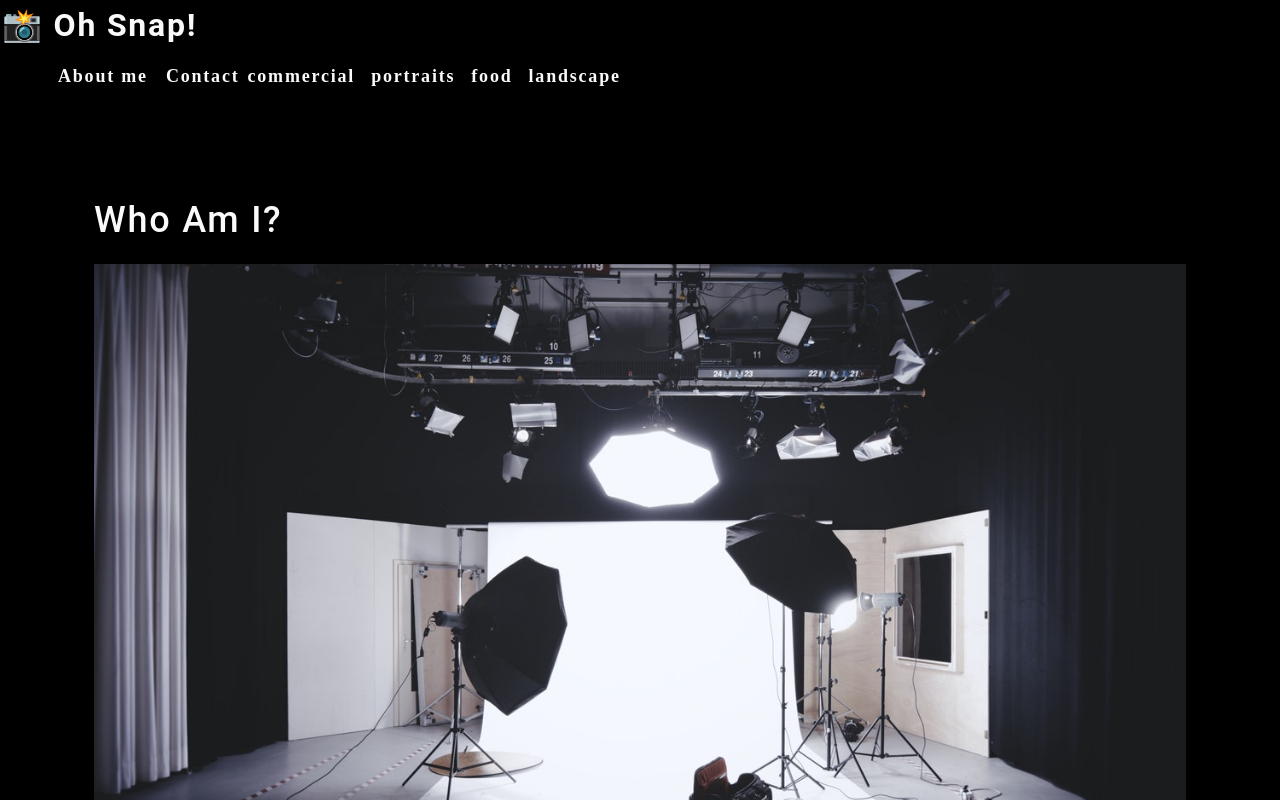
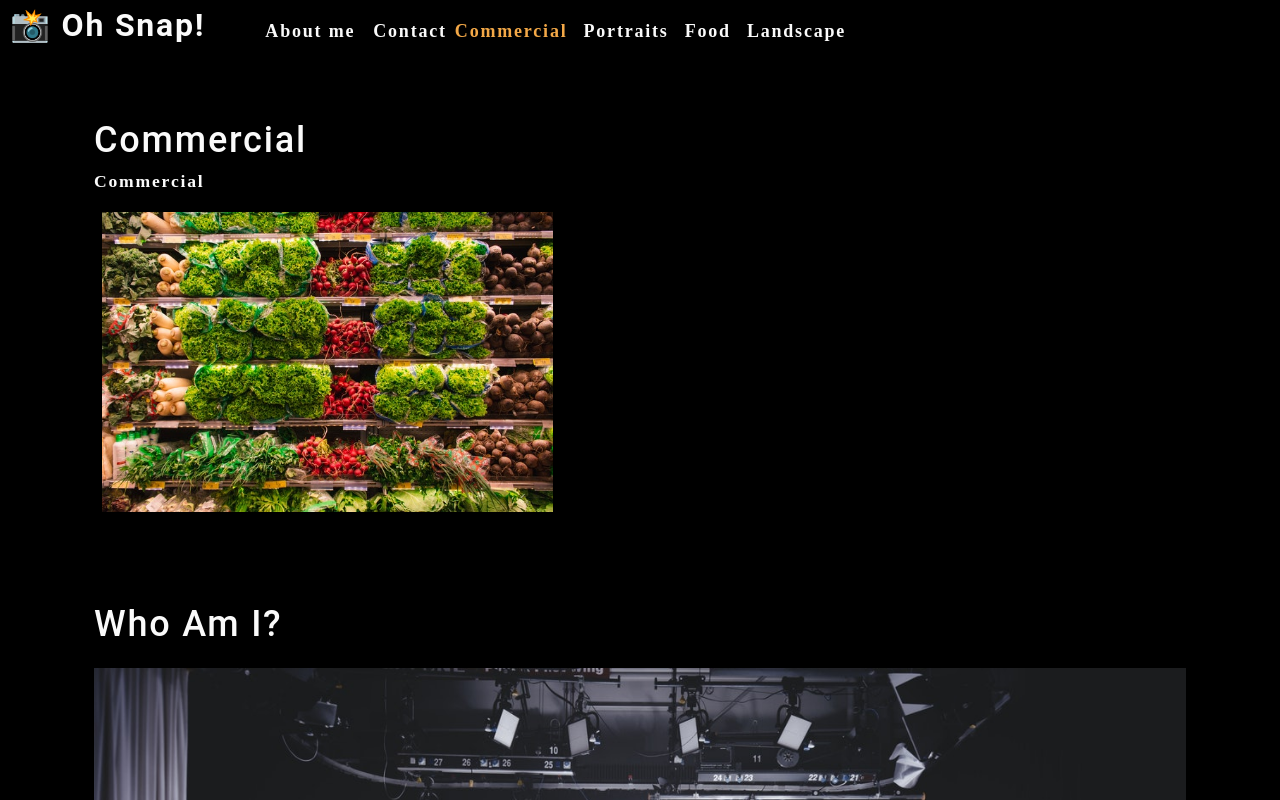
Before and after one commit to mcoliveros1202/photo-port, a React (Create React App) app: page / in a window 1280 px wide. Shown: the top 800 px of the page. Built offline with nearby package versions, Linux system fonts and the light colour scheme.

Commit message:
set up gallery component and created hooks for activeNav and document title

```diff
--- a/src/App.js
+++ b/src/App.js
@@ -1,15 +1,29 @@
-import React from 'react';
+import React, { useState } from 'react';
 import Nav from './components/Nav';
 import About from './components/About';
-// import logo from './logo.svg';
+import Gallery from './components/Gallery';
 import './App.css';
 
 function App() {
+  const [categories] = useState([
+    { name: "commercial", description: "Photos of grocery stores, food trucks, and other commercial projects" },
+    { name: "portraits", description: "Portraits of people in my life" },
+    { name: "food", description: "Delicious delicacies" },
+    { name: "landscape", description: "Fields, farmhouses, waterfalls, and the beauty of nature" },
+  ]);
+
+  const [currentCategory, setCurrentCategory] = useState(categories[0]);
+
   return (
 
     <div>
-      <Nav></Nav>
+      <Nav
+      categories={categories}
+      setCurrentCategory={setCurrentCategory}
+      currentCategory={currentCategory}
+      ></Nav>
       <main>
+        <Gallery></Gallery>
         <About></About>
       </main>
     </div>
--- /dev/null
+++ b/src/components/Gallery/index.js
@@ -0,0 +1,22 @@
+import React from 'react';
+import { capitalizeFirstLetter } from '../../utils/helpers';
+import photo from '../../assets/small/commercial/0.jpg'
+
+function Gallery(props) {
+    const currentCategory = {
+        name: 'Commercial',
+        description: 'Photos of grocery stores, food trucks, and other commercial projects'
+    };
+
+    return (
+        <section>
+            <h1>{capitalizeFirstLetter(currentCategory.name)}</h1>
+            <p>{currentCategory.name}</p>
+            <div className='flex-row'>
+                <img src={photo} alt='Commercial Example' className='img-thumbnail mx-1' />
+            </div>
+        </section>
+    );
+}
+
+export default Gallery;
--- a/src/components/Nav/index.js
+++ b/src/components/Nav/index.js
@@ -1,30 +1,19 @@
-import React from 'react';
+import React, { useEffect } from 'react';
+import { capitalizeFirstLetter } from '../../utils/helpers';
 
-function Nav() {
-const categories = [
-    {
-        name: "commercial",
-        description:
-            "Photos of grocery stores, food trucks, and other commercial projects"
-    },
-    {
-        name: "portraits",
-        description: "Portraits of people in my life"
-    },
-    {
-        name: "food",
-        description: "Delicious delicacies"
-    },
-    {
-        name: "landscape",
-        description: "Fields, farmhouses, waterfalls, and the beauty of nature"
-    },
-];
-function categorySelected(name) {
-    console.log(`${name} clicked`)
-}
-    return(
-        <header>
+function Nav(props) {
+    const {
+        categories = [],
+        setCurrentCategory,
+        currentCategory,
+    } = props;
+
+    useEffect(() => {
+        document.title = capitalizeFirstLetter(currentCategory.name);
+    }, [currentCategory]);
+
+    return (
+        <header className='flex-row px-1'>
             <h2>
                 <a href='/'>
                     <span role='img' aria-label='camera'>📸</span> Oh Snap!
@@ -42,10 +31,15 @@
                     </li>
                     {categories.map((category) => (
                         <li
-                        className='mx-1'
-                        key={category.name}>
-                            <span onClick={() => categorySelected(category.name)} >
-                                {category.name}
+                            className={`mx-1 ${currentCategory.name === category.name && 'navActive'
+                                }`}
+                            key={category.name}>
+                            <span
+                                onClick={() => {
+                                    setCurrentCategory(category)
+                                }}
+                            >
+                                {capitalizeFirstLetter(category.name)}
                             </span>
                         </li>
                     ))}
```
